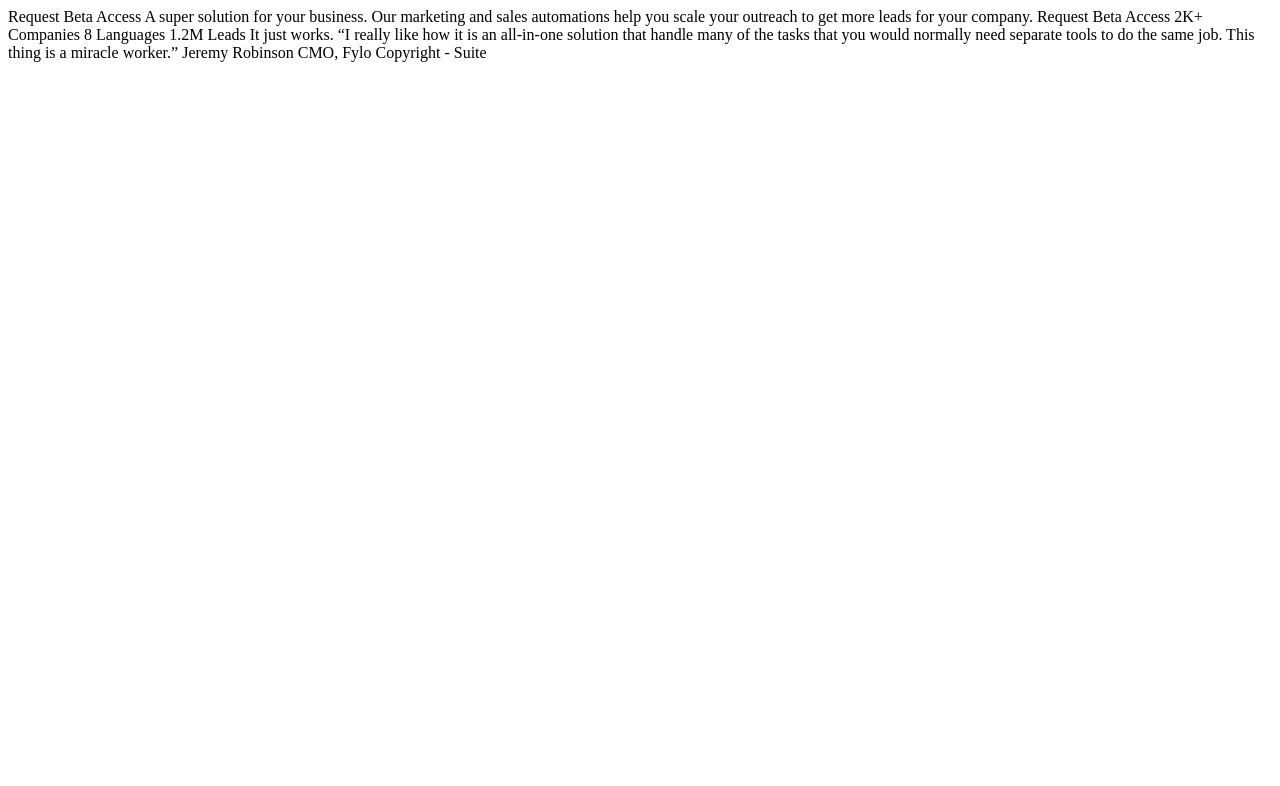
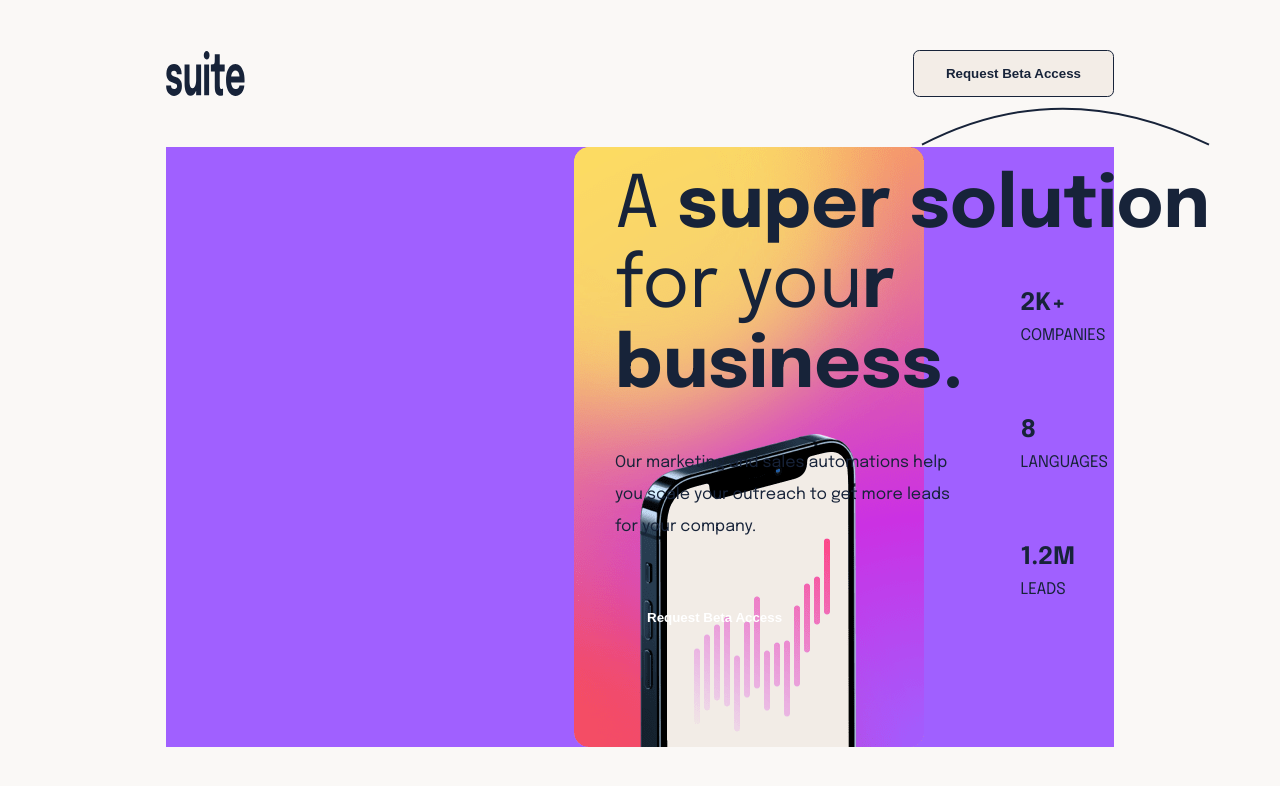
Before and after one commit to salnikovaanastasia-art/suite-landing-page-41, a plain HTML site: page starter-code/index.html in a window 1280 px wide. Drawn offline with Linux system fonts and the light colour scheme; a web font is replaced by a local one.

Commit message:
feat:Complete header and main section for desktop version

```diff
--- a/starter-code/index.html
+++ b/starter-code/index.html
@@ -1,43 +1,52 @@
 <!DOCTYPE html>
 <html lang="en">
-<head>
-  <meta charset="UTF-8">
-  <meta name="viewport" content="width=device-width, initial-scale=1.0">
+  <head>
+    <meta charset="UTF-8" />
+    <meta name="viewport" content="width=device-width, initial-scale=1.0" />
 
-  <link rel="icon" type="image/png" sizes="32x32" href="./assets/favicon-32x32.png">
+    <link rel="stylesheet" href="./style.css" />
 
-  <title>Frontend Mentor | Suite landing page</title>
-</head>
-<body>
+    <title>Document</title>
+  </head>
+  <body>
+    <header>
+      <img src="./assets/logo.svg" alt="logo" />
 
-  Request Beta Access
+      <button>Request Beta Access</button>
+    </header>
 
-  A super solution for your business.
+    <main>
+      <div class="container">
+        <div class="cont-left">
+          <div class="content">
+            <img src="./assets/pattern-curved-line-1.svg" alt="" />
+            <h1>
+              <span>A </span>super solution <span>for you</span>r business.
+            </h1>
+            <p>
+              Our marketing and sales automations help you scale your outreach
+              to get more leads for your company.
+            </p>
 
-  Our marketing and sales automations help you scale your outreach to
-  get more leads for your company.
-
-  Request Beta Access
-
-  2K+
-  Companies
-
-  8
-  Languages
-
-  1.2M
-  Leads
-
-  It just works.
-
-  “I really like how it is an all-in-one solution that handle many of
-  the tasks that you would normally need separate tools to do the same
-  job. This thing is a miracle worker.”
-
-  Jeremy Robinson
-  CMO, Fylo
-
-  Copyright - Suite
-
-</body>
+            <button>Request Beta Access</button>
+          </div>
+          <img src="./assets/image-hero-portrait.png" alt="" />
+        </div>
+        <div class="cont-right">
+          <div>
+            <h2>2K+</h2>
+            <p>COMPANIES</p>
+          </div>
+          <div>
+            <h2>8</h2>
+            <p>LANGUAGES</p>
+          </div>
+          <div>
+            <h2>1.2M</h2>
+            <p>LEADS</p>
+          </div>
+        </div>
+      </div>
+    </main>
+  </body>
 </html>
--- /dev/null
+++ b/starter-code/style.css
@@ -0,0 +1,182 @@
+@import url('https://fonts.googleapis.com/css2?family=Alata&family=Bai+Jamjuree:ital,wght@0,200;0,300;0,400;0,500;0,600;0,700;1,200;1,300;1,400;1,500;1,600;1,700&family=Barlow+Semi+Condensed:ital,wght@0,100;0,200;0,300;0,400;0,500;0,600;0,700;0,800;0,900;1,100;1,200;1,300;1,400;1,500;1,600;1,700;1,800;1,900&family=Big+Shoulders:opsz,wght@10..72,100..900&family=Epilogue:ital,wght@0,100..900;1,100..900&family=Inter:ital,opsz,wght@0,14..32,100..900;1,14..32,100..900&family=Karla:ital,wght@0,200..800;1,200..800&family=Kumbh+Sans:wght,YOPQ@100..900,300&family=Nunito+Sans:ital,opsz,wght@0,6..12,200..1000;1,6..12,200..1000&family=Open+Sans:ital,wght@0,300..800;1,300..800&family=Oswald:wght@200..700&family=Overpass:ital,wght@0,100..900;1,100..900&family=Playwrite+AR+Guides&family=Plus+Jakarta+Sans:ital,wght@0,200..800;1,200..800&family=Poppins:ital,wght@0,100;0,200;0,300;0,400;0,500;0,600;0,700;0,800;0,900;1,100;1,200;1,300;1,400;1,500;1,600;1,700;1,800;1,900&family=Ubuntu:ital,wght@0,300;0,400;0,500;0,700;1,300;1,400;1,500;1,700&family=Young+Serif&display=swap');
+
+:root {
+
+   /* COLORS*/
+
+   /*BRAND colors*/
+
+    --color-primary: #172339;
+    --color-secondary: #49566D;
+
+    --color-purple:#A060FF;
+    --color-pink:#CB30E3;
+    --color-orange:#FFA84E;
+
+    /*background color */
+    --color-background-btn:#172339;
+    --color-background:#FAF8F6;
+    --color-background-secondary:#F3EDE7;
+
+    ---color-background-gradient: linear-gradient(135deg, #a060ff 0%, #cb30e3 49.21%, #ffa84e 100%);
+
+    /*line height*/
+
+    --line-height-body: 2rem;
+    --line-height-heading: 4rem;
+
+    /*text color*/
+    --color-text-primary:#172339;
+    --color-text-secondary:#49566d;
+    --color-text-light:#ffff;
+
+    /*border color*/
+    --color-border-dark:#172339;
+
+    /*TYPOGRAPHY*/
+
+    --font-family:"Epilogue", sans-serif;
+
+    /*font size*/
+
+    --font-size-sm:0.75rem;
+    --font-size-base:1rem;
+    --font-size-lg:1.125rem;
+
+    --font-size-h1: 4rem;
+    --font-size-h2: 3rem;
+    --font-size-h3: 2rem;
+    --font-size-h4: 1.5rem;
+
+    /*font-weight*/
+
+    --font-weight-regular: 400;
+    --font-weight-medium: 500;
+    --font-weight-semibold: 600;
+    --font-weight-bold: 700;
+
+    /* spaceing */
+
+    --spaceing-xs: 0.5rem;
+    --spaceing-sm: 1rem;
+    --spaceing-md: 1.5rem;
+    --spaceing-lg: 2rem;
+    --spaceing-xl: 3rem;
+    --spaceing-xxl: 4ren;
+    --spaceing-xxxl: 5rem;
+
+    /*border*/
+
+    --border-width: 1px;
+
+    --border-radius-sm: 0.4rem;
+    --border-radius-md: ;
+
+
+}
+
+* {
+    margin: 0;
+    padding: 0;
+    box-sizing: border-box;
+}
+
+html {
+    scroll-behavior: smooth;
+}
+
+body {
+    min-height: 100vh;
+    line-height: 1.5;
+    line-height: var(--line-height-body);
+    font-family: var(--font-family);
+    font-size: var(--font-size-base);
+    color: var(--color-text-primary);
+    background-color: var(--color-background);
+}
+
+button {
+    padding: 15px 32px;
+    background-color: var(--color-background-btn);
+    border: var(--border-width) solid var(--color-border-dark);
+    color: var(--color-text-light);
+    border-radius: var(--border-radius-sm);
+    font-weight: var(--font-weight-bold);
+}
+
+
+header {
+    padding: 50px 166px;
+    display: flex;
+    justify-content: space-between;
+}
+
+header button {
+    background-color: var(--color-background-secondary);
+    color: var(--color-text-primary);
+}
+
+main {
+    padding: 0 166px;
+}
+
+.container {
+    background-color: #a060ff;
+    display: grid;
+    grid-template-columns: 1fr 20%;
+}
+
+.cont-left {
+    /*background-color: #ffa84e;*/
+    display: flex;
+    justify-content: flex-end;
+}
+
+.cont-right {
+    /*background-color: #CB30E3;*/
+    padding: 10px;
+}
+
+.content {
+    padding: 20px;
+    position: absolute;
+    right: 0;
+   /* background-color: aqua;*/
+}
+
+.content img {
+    position: absolute;
+    top: -40px;
+    right: 70px;
+
+}
+
+.content h1 {
+    max-width: 645px;
+    font-size: 4.5rem;
+    line-height: 5rem;
+}
+
+.content h1 span {
+    font-weight: var(--font-weight-regular);
+}
+
+.content p {
+    max-width: 350px;
+    padding-block: 40px 52px;
+}
+
+.content button{
+    background-color: var(--color-background-gradient);
+    border: none;
+}
+
+.cont-right {
+    display: flex;
+    flex-direction: column;
+    align-items: flex-start;
+    justify-content: center;
+   /* background-color: #a060ff;*/
+   padding-left: 96px;
+   gap: 63px;
+}
```
